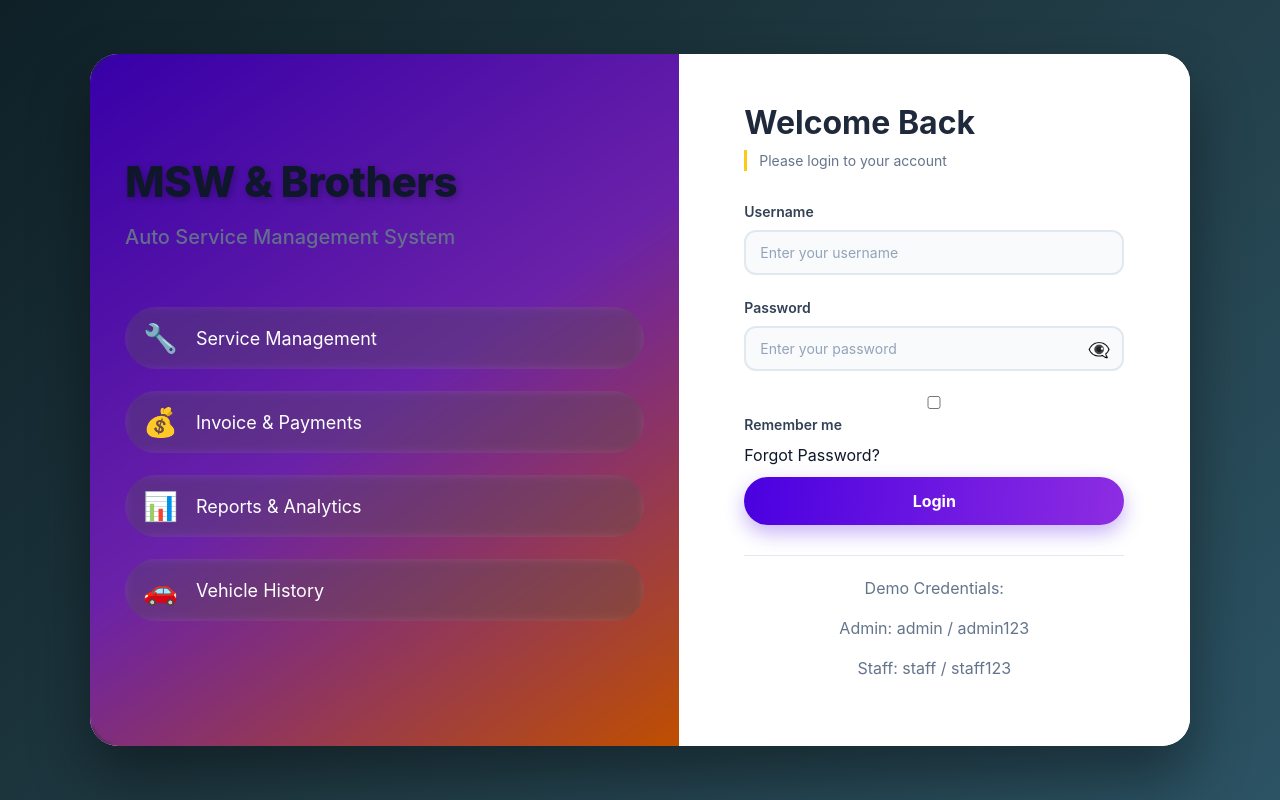
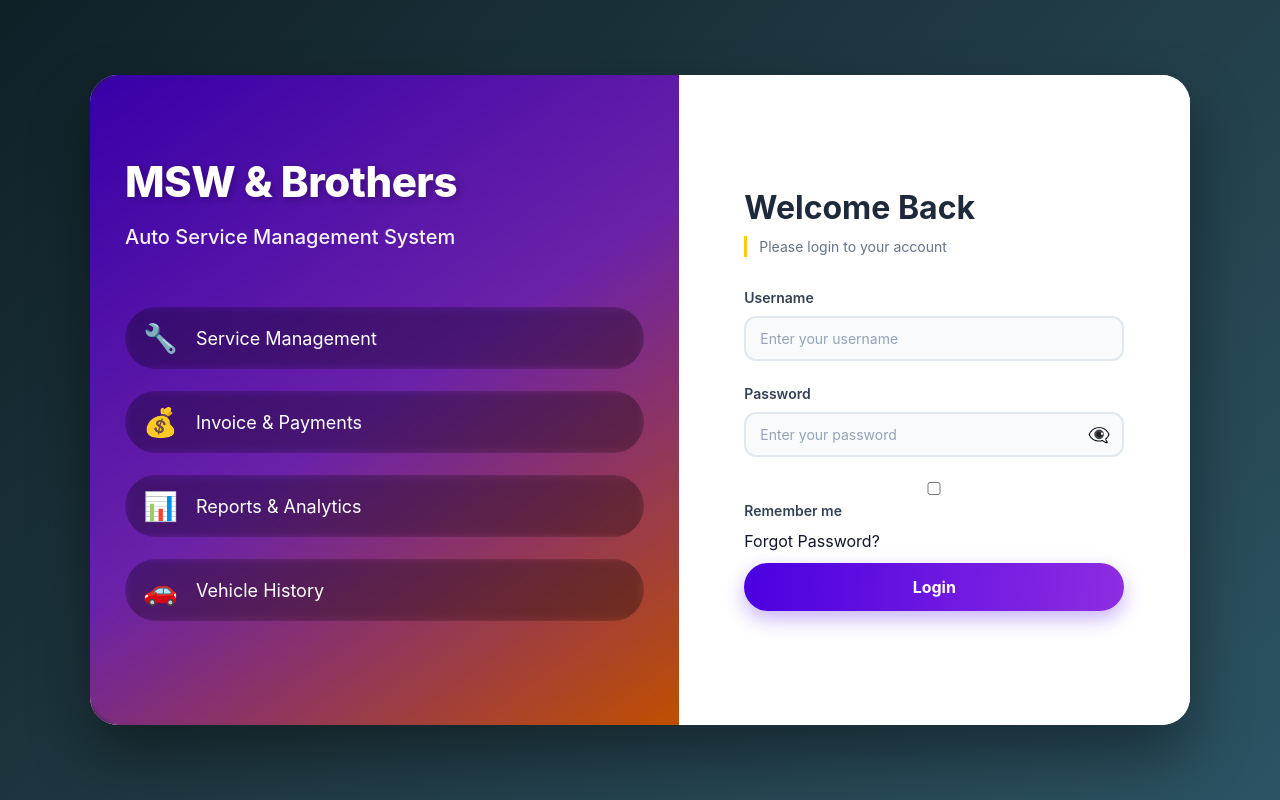
Before and after one commit to AungPyaeSonOo/Garage-System, a React (Vite) app in the folder frontend/: page /login in a window 1280 px wide. Built offline with nearby package versions, Linux system fonts and the light colour scheme; no server answers.

Commit message:
LOgin File Fix

```diff
--- a/frontend/src/pages/Login.jsx
+++ b/frontend/src/pages/Login.jsx
@@ -155,12 +155,6 @@ function Login({ onLogin }) {
                 {loading ? 'Logging in...' : 'Login'}
               </button>
             </form>
-
-            <div className="auth-footer">
-              <p>Demo Credentials:</p>
-              <p>Admin: admin / admin123</p>
-              <p>Staff: staff / staff123</p>
-            </div>
           </div>
         </div>
       </div>
--- a/frontend/src/styles/auth.css
+++ b/frontend/src/styles/auth.css
@@ -97,6 +97,7 @@
   font-size: 42px;
   margin-bottom: 15px;
   font-weight: 800;
+  color: white;
   text-shadow: 2px 2px 8px rgba(0,0,0,0.3);
   letter-spacing: -0.5px;
 }
@@ -104,6 +105,7 @@
 .auth-overlay p {
   font-size: 20px;
   opacity: 0.95;
+  color : white;
   margin-bottom: 35px;
   font-weight: 500;
 }
@@ -118,7 +120,7 @@
   gap: 18px;
   margin-bottom: 22px;
   font-size: 18px;
-  background: rgba(255,255,255,0.1);
+  background: rgba(0, 0, 0, 0.1);
   padding: 10px 18px;
   border-radius: 40px;
   backdrop-filter: blur(4px);
```
